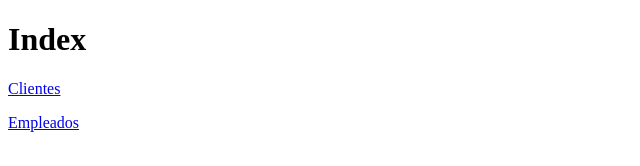
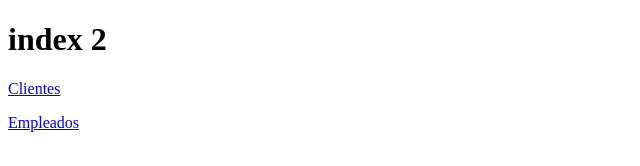
Before and after one commit to cposada23/dojoGit, a plain HTML site: page index.html in a window 1280 px wide. Shown: the full height of the page, 0-640 px from the left. Drawn offline with Linux system fonts and the light colour scheme.

Commit message:
titulo cambia

```diff
--- a/index.html
+++ b/index.html
@@ -4,7 +4,7 @@
 	<title>Index</title>
 </head>
 <body>
-<h1>Index</h1>
+<h1> index 2</h1>
 <p><a href="./clientes.html">Clientes</a></p>
 
 <p><a href="./empleados.html">Empleados</a></p>
```
